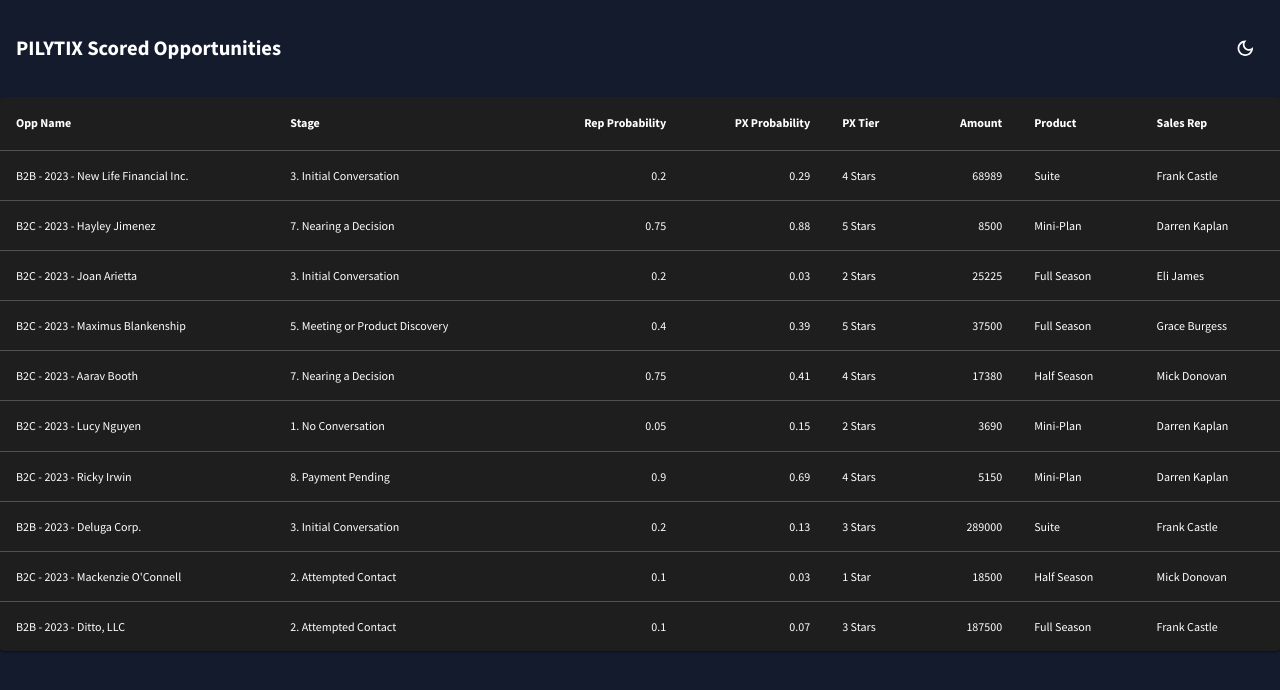
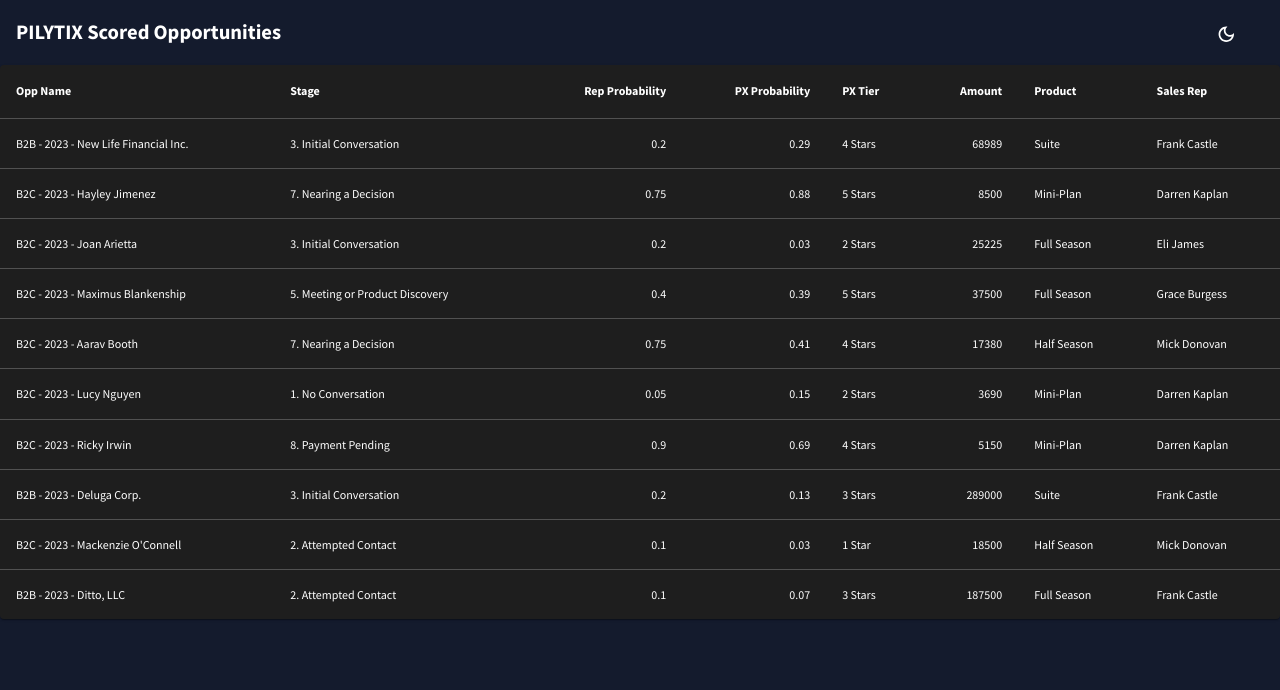
Before and after one commit to RamonJOrtega/customer-prospect-UI, a React (Create React App) app: page / in a window 1280 px wide. Shown: the top 690 px of the page. Built offline with nearby package versions, Linux system fonts and the light colour scheme.

Commit message:
update TopDisplay.js react componenet to utilize Grid component from material UI and add the light dark theme Icon in the consistant location for the app

```diff
--- a/src/TopDisplay.js
+++ b/src/TopDisplay.js
@@ -3,18 +3,26 @@
 import DarkModeOutlinedIcon from "@mui/icons-material/DarkModeOutlined";
 import { ColorModeContext, tokens } from "./theme";
 import { useContext } from "react";
-import { Box, useTheme } from "@mui/material";
+import { Box, useTheme, Grid } from "@mui/material";
 
 const TopDisplay = () => {
   const theme = useTheme();
   //const colors = tokens(theme.palette.mode);
   const colorMode = useContext(ColorModeContext);
   return (
-    <Box display="flex" justifyContent="space-between" p={2}>
-      <Box>
-        {" "}
-        <h2>PILYTIX Scored Opportunities</h2>{" "}
+    <Grid container spacing={0}>
+      <Grid item xs={11}>
+        <Box
+          ml={2}
+          display="flex"
+          flexDirection="row"
+          justifyContent="space-between"
+          flexWrap="wrap"
+        >
+          <h2>PILYTIX Scored Opportunities</h2>
         </Box>
+      </Grid>
+      <Grid item xs={1} mt={2}>
         <IconButton onClick={colorMode.toggleColorMode}>
           {theme.palette.mode === "dark" ? (
             <DarkModeOutlinedIcon />
@@ -22,7 +30,8 @@
             <LightModeOutlinedIcon />
           )}
         </IconButton>
-    </Box>
+      </Grid>
+    </Grid>
   );
 };
 
```
Lines whose indentation alone changed are shown as unchanged.
